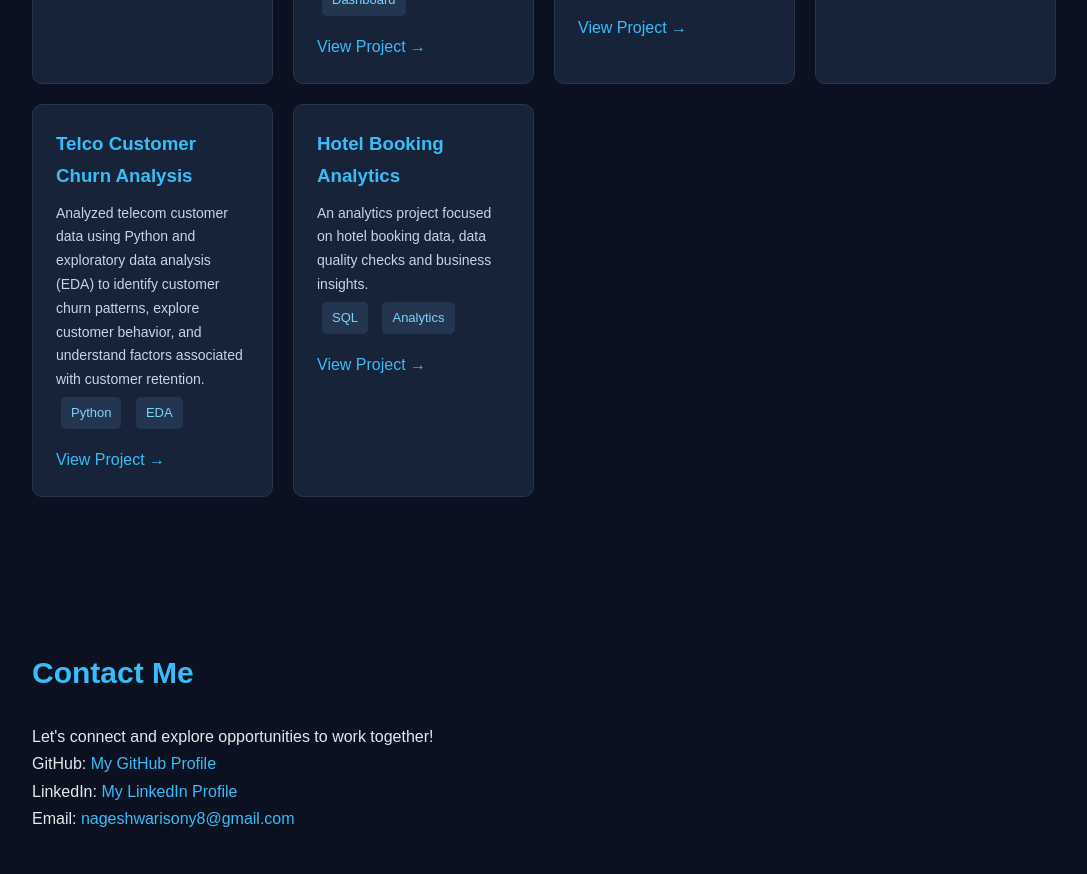
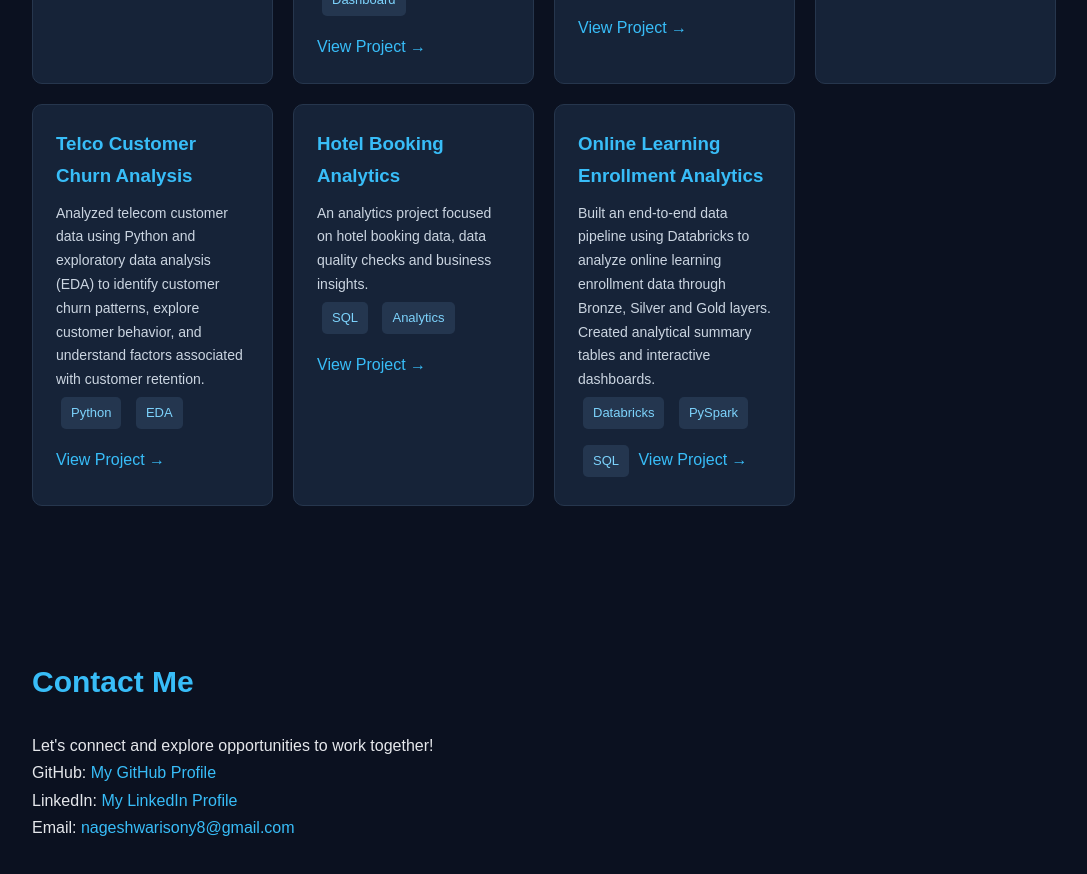
Before and after one commit to nageshwarisony8-hue/nageshwarisony8-hue.github.io, a plain HTML site: page index.html in a window 1280 px wide. Shown: the part 1818-2692 px from the top of the page, without its empty margins (96-1183 px from the left). Drawn offline with Linux system fonts and the light colour scheme.

Commit message:
Add Online Learning Analytics project

```diff
--- a/index.html
+++ b/index.html
@@ -325,6 +325,21 @@ mileage, performance, and customer ratings.
    target="_blank">View Project →</a>
     </div>
 
+    <div class="card">
+      <h3>Online Learning Enrollment Analytics</h3>
+      <p>
+        Built an end-to-end data pipeline using Databricks
+        to analyze online learning enrollment data through
+        Bronze, Silver and Gold layers. Created analytical
+        summary tables and interactive dashboards.
+      </p>
+      <span class="tag">Databricks</span>
+      <span class="tag">PySpark</span>
+      <span class="tag">SQL</span>
+      <a href="https://github.com/nageshwarisony8-hue/online-learning-enrollment-analytics"
+         target="_blank">View Project →</a>
+    </div>
+
   </div>
 </section>
 
```
